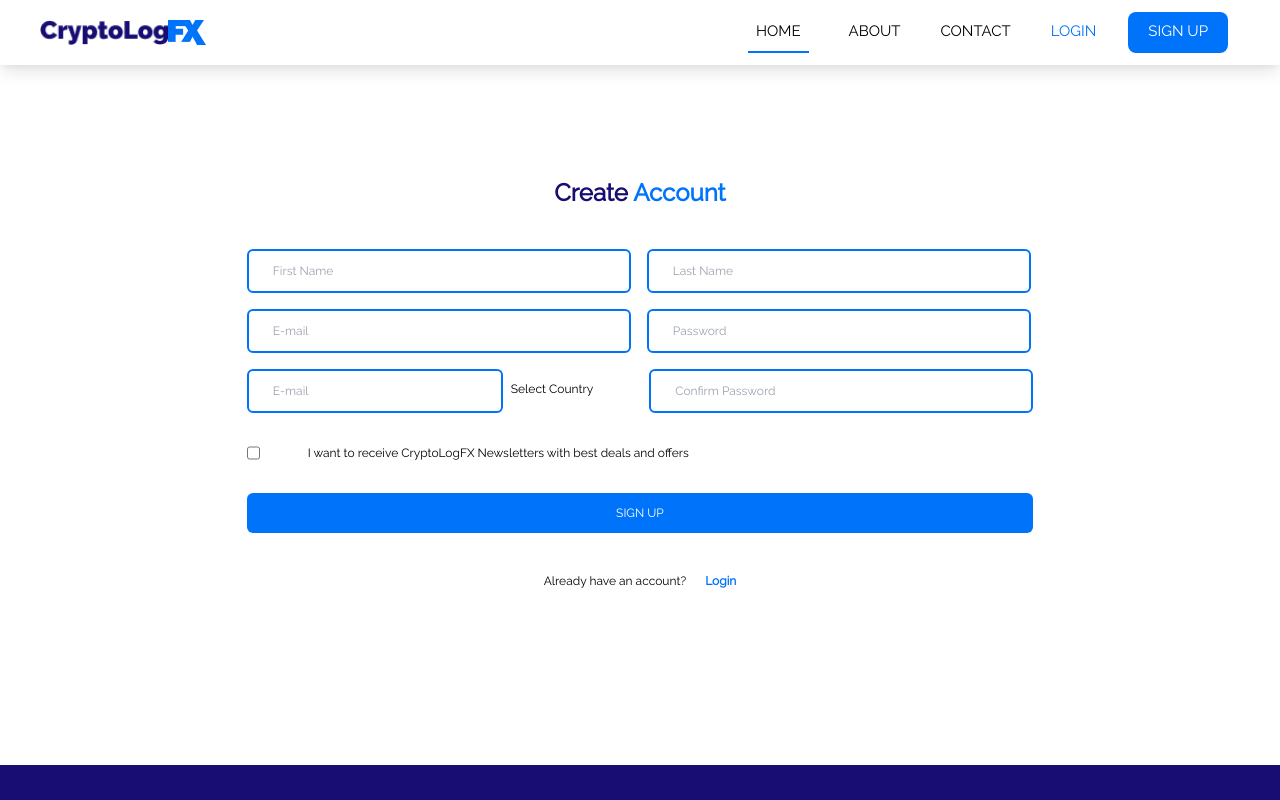
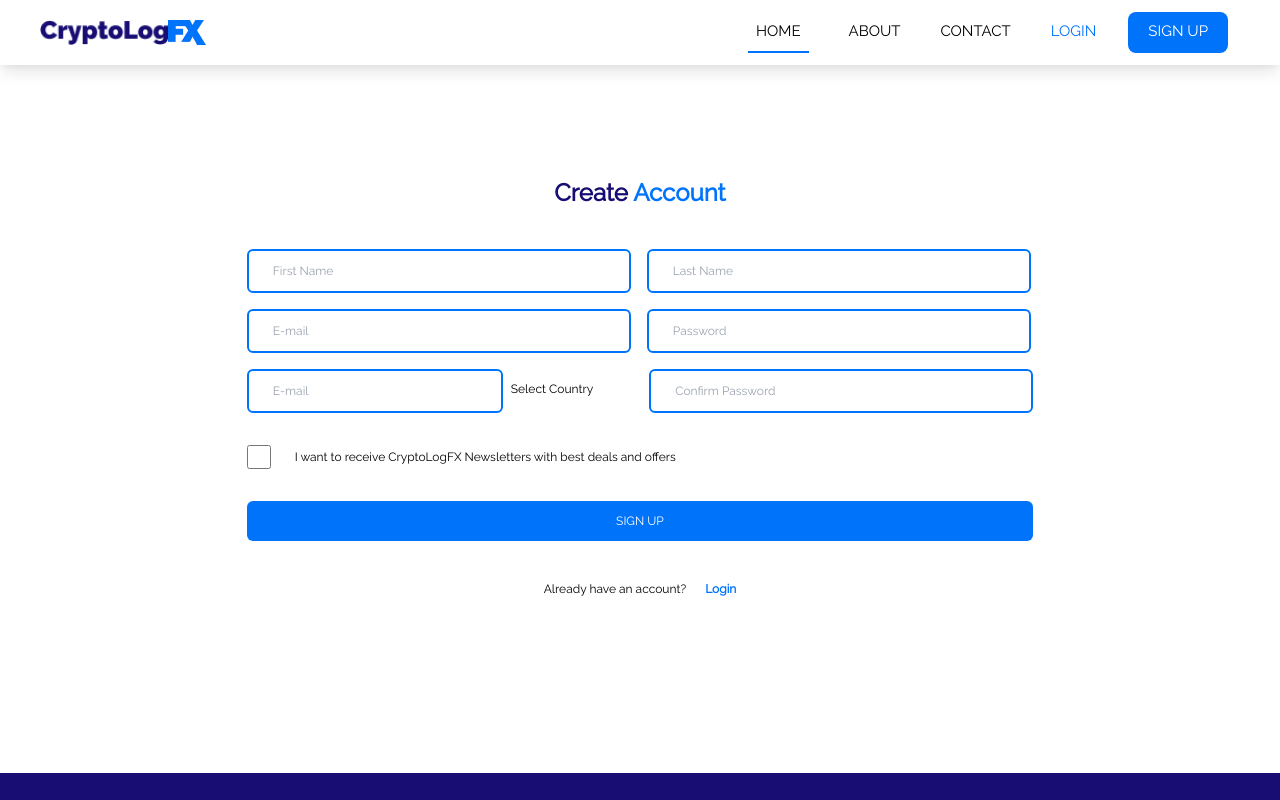
Before and after one commit to alabo-excel/cryptologfx, a Vue app: page /signup in a window 1280 px wide. Shown: the top 800 px of the page. Built offline with nearby package versions, Linux system fonts and the light colour scheme.

Commit message:
login and signup commit

```diff
--- a/src/components/main-signup.vue
+++ b/src/components/main-signup.vue
@@ -41,8 +41,8 @@
         />
       </div>
       <div class="flex ml-2 m-6">
-          <input type="checkbox" class="p-4 mr-12">
-          <p>I want to receive CryptoLogFX Newsletters with best deals and offers</p>
+          <input type="checkbox" class="p-4 mr-6 w-6 h-6">
+          <p class="pt-1">I want to receive CryptoLogFX Newsletters with best deals and offers</p>
       </div>
       <div>
         <input
```
